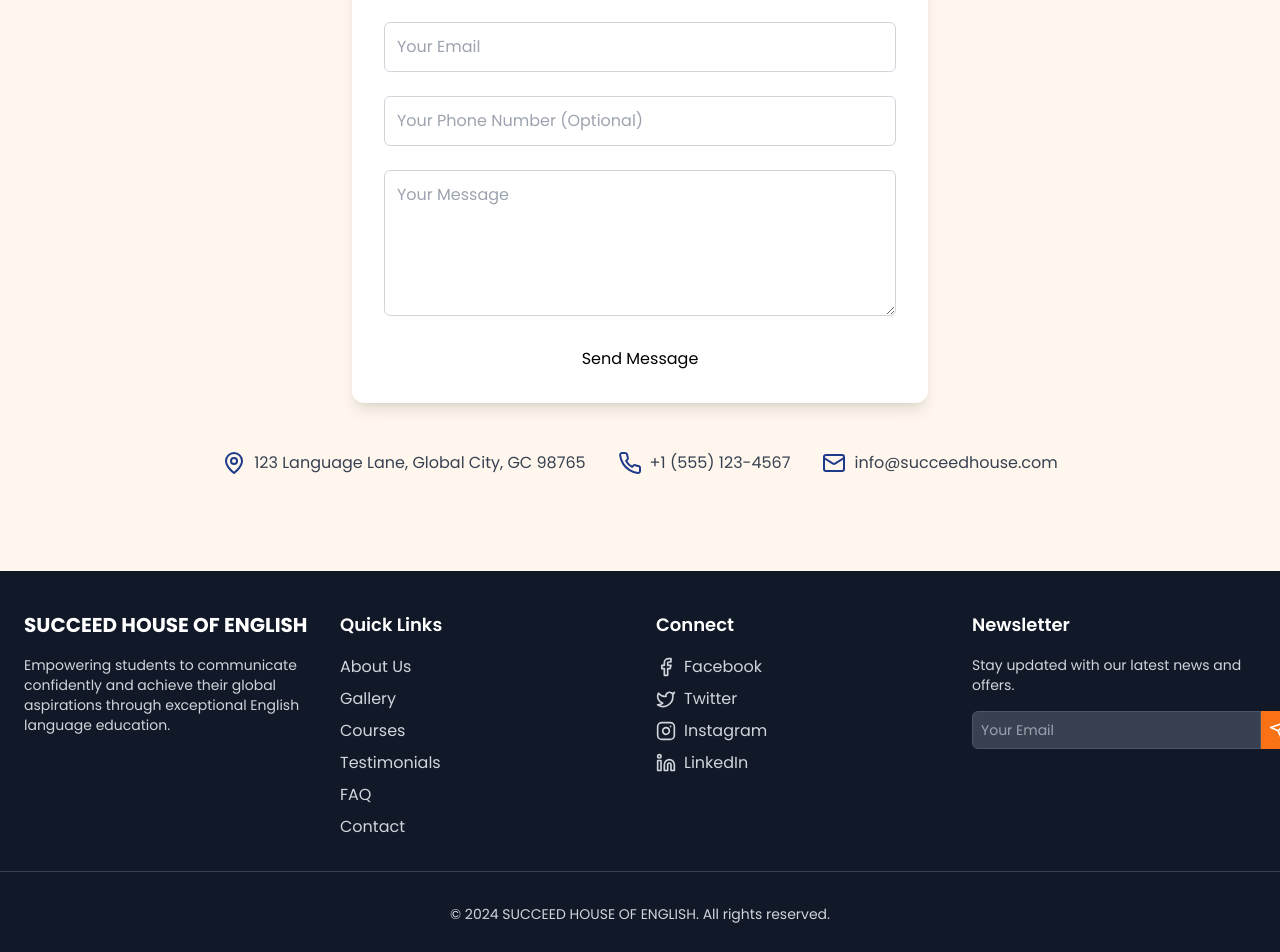
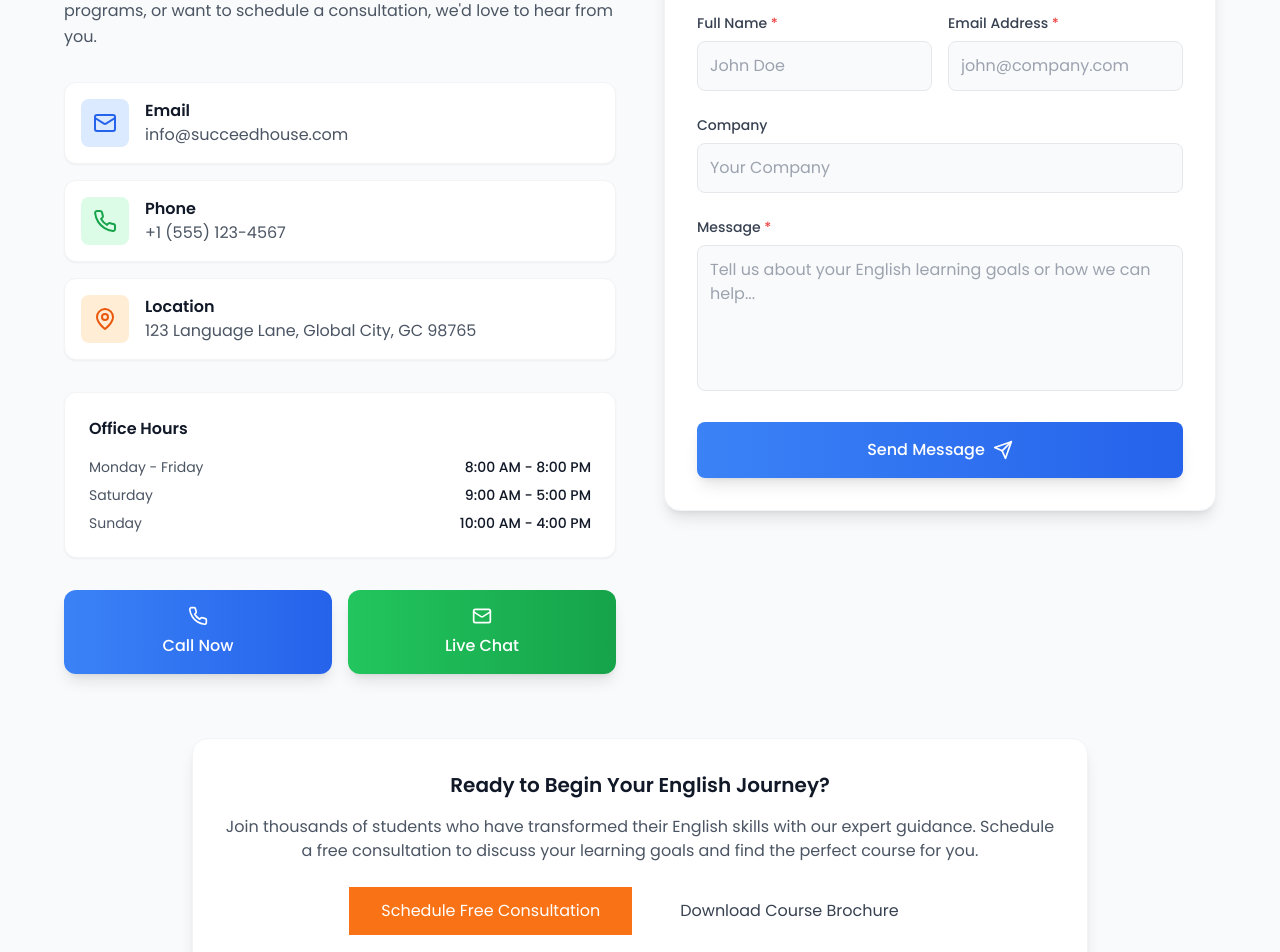
Before and after one commit to dipanshu-official/succed-house-of-english, a React (Vite) app in the folder client/: page / in a window 1280 px wide. Shown: the part 5960-6912 px from the top of the page. Built offline with nearby package versions, Linux system fonts and the light colour scheme.

Commit message:
Redesign Contact Section with Modern Layout

```diff
--- a/client/src/components/sections/Contact.jsx
+++ b/client/src/components/sections/Contact.jsx
@@ -1,15 +1,18 @@
 import React, { useState } from 'react';
-import { MapPin, Phone, Mail } from 'lucide-react';
+import { MapPin, Phone, Mail, Send } from 'lucide-react';
 import { Button } from '../ui/Button';
 import { RevealWrapper } from '../ui/RevealWrapper';
 
 export const Contact = () => {
   const [formData, setFormData] = useState({
-    name: '',
+    fullName: '',
     email: '',
-    phone: '',
+    company: '',
     message: ''
   });
+
+  const [isSubmitting, setIsSubmitting] = useState(false);
+  const [isSubmitted, setIsSubmitted] = useState(false);
 
   const handleChange = (e) => {
     setFormData({
@@ -18,91 +21,244 @@ export const Contact = () => {
     });
   };
 
-  const handleSubmit = (e) => {
+  const handleSubmit = async (e) => {
     e.preventDefault();
-    // Handle form submission here
+    setIsSubmitting(true);
+
+    // Simulate form submission
+    await new Promise(resolve => setTimeout(resolve, 1500));
+
     console.log('Form submitted:', formData);
-    // Reset form
-    setFormData({ name: '', email: '', phone: '', message: '' });
+    setIsSubmitted(true);
+    setIsSubmitting(false);
+
+    // Reset form after 3 seconds
+    setTimeout(() => {
+      setFormData({ fullName: '', email: '', company: '', message: '' });
+      setIsSubmitted(false);
+    }, 3000);
   };
 
   return (
-    <section id="contact" className="py-16 md:py-24 bg-orange-50">
-      <div className="container mx-auto px-6 text-center">
+    <section id="contact" className="py-16 md:py-24 bg-gray-50">
+      <div className="container mx-auto px-6">
         <RevealWrapper>
-          <h2 className="text-3xl md:text-4xl font-bold text-gray-900 mb-12">
-            Get in Touch with SUCCEED HOUSE OF ENGLISH
+          <div className="text-center mb-16">
+            <h2 className="text-3xl md:text-4xl font-bold text-gray-900 mb-4">
+              Get in Touch
             </h2>
+            <p className="text-lg text-gray-600 max-w-2xl mx-auto">
+              Ready to start your English learning journey? We're here to help you every step of the way.
+            </p>
+          </div>
         </RevealWrapper>
+
+        <div className="max-w-6xl mx-auto">
+          <div className="grid grid-cols-1 lg:grid-cols-2 gap-12 items-start">
+            {/* Connect With Us Section */}
             <RevealWrapper delay={200}>
-          <div className="max-w-xl mx-auto bg-white p-8 rounded-xl shadow-lg">
-            <p className="text-gray-600 mb-8">
-              Have questions or ready to enroll? Fill out the form below and we'll get back to you shortly.
+              <div className="space-y-8">
+                <div>
+                  <h3 className="text-2xl font-bold text-gray-900 mb-4">Connect With Us</h3>
+                  <p className="text-gray-600 mb-8 leading-relaxed">
+                    Whether you're interested in our courses, need information about our programs,
+                    or want to schedule a consultation, we'd love to hear from you.
                   </p>
+                </div>
+
+                {/* Contact Information Cards */}
+                <div className="space-y-4">
+                  <div className="flex items-center p-4 bg-white rounded-xl shadow-sm border border-gray-100 hover:shadow-md transition-all duration-300">
+                    <div className="bg-blue-100 p-3 rounded-lg mr-4">
+                      <Mail className="w-6 h-6 text-blue-600" />
+                    </div>
+                    <div>
+                      <h4 className="font-semibold text-gray-900">Email</h4>
+                      <p className="text-gray-600">info@succeedhouse.com</p>
+                    </div>
+                  </div>
+
+                  <div className="flex items-center p-4 bg-white rounded-xl shadow-sm border border-gray-100 hover:shadow-md transition-all duration-300">
+                    <div className="bg-green-100 p-3 rounded-lg mr-4">
+                      <Phone className="w-6 h-6 text-green-600" />
+                    </div>
+                    <div>
+                      <h4 className="font-semibold text-gray-900">Phone</h4>
+                      <p className="text-gray-600">+1 (555) 123-4567</p>
+                    </div>
+                  </div>
+
+                  <div className="flex items-center p-4 bg-white rounded-xl shadow-sm border border-gray-100 hover:shadow-md transition-all duration-300">
+                    <div className="bg-orange-100 p-3 rounded-lg mr-4">
+                      <MapPin className="w-6 h-6 text-orange-600" />
+                    </div>
+                    <div>
+                      <h4 className="font-semibold text-gray-900">Location</h4>
+                      <p className="text-gray-600">123 Language Lane, Global City, GC 98765</p>
+                    </div>
+                  </div>
+                </div>
+
+                {/* Office Hours */}
+                <div className="bg-white p-6 rounded-xl shadow-sm border border-gray-100">
+                  <h4 className="font-semibold text-gray-900 mb-4">Office Hours</h4>
+                  <div className="space-y-2 text-sm">
+                    <div className="flex justify-between">
+                      <span className="text-gray-600">Monday - Friday</span>
+                      <span className="font-medium text-gray-900">8:00 AM - 8:00 PM</span>
+                    </div>
+                    <div className="flex justify-between">
+                      <span className="text-gray-600">Saturday</span>
+                      <span className="font-medium text-gray-900">9:00 AM - 5:00 PM</span>
+                    </div>
+                    <div className="flex justify-between">
+                      <span className="text-gray-600">Sunday</span>
+                      <span className="font-medium text-gray-900">10:00 AM - 4:00 PM</span>
+                    </div>
+                  </div>
+                </div>
+
+                {/* Quick Actions */}
+                <div className="grid grid-cols-1 sm:grid-cols-2 gap-4">
+                  <button className="bg-gradient-to-r from-blue-500 to-blue-600 text-white p-4 rounded-xl hover:from-blue-600 hover:to-blue-700 transition-all duration-300 transform hover:scale-105 shadow-lg">
+                    <Phone className="w-5 h-5 mx-auto mb-2" />
+                    <span className="font-medium">Call Now</span>
+                  </button>
+                  <button className="bg-gradient-to-r from-green-500 to-green-600 text-white p-4 rounded-xl hover:from-green-600 hover:to-green-700 transition-all duration-300 transform hover:scale-105 shadow-lg">
+                    <Mail className="w-5 h-5 mx-auto mb-2" />
+                    <span className="font-medium">Live Chat</span>
+                  </button>
+                </div>
+              </div>
+            </RevealWrapper>
+
+            {/* Start a Conversation Section */}
+            <RevealWrapper delay={400}>
+              <div className="bg-white p-8 rounded-2xl shadow-lg border border-gray-100">
+                <h3 className="text-2xl font-bold text-gray-900 mb-6">Start a Conversation</h3>
+
+                {isSubmitted ? (
+                  <div className="text-center py-12">
+                    <div className="bg-green-100 w-16 h-16 rounded-full flex items-center justify-center mx-auto mb-4">
+                      <Mail className="w-8 h-8 text-green-600" />
+                    </div>
+                    <h4 className="text-xl font-semibold text-gray-900 mb-2">Message Sent!</h4>
+                    <p className="text-gray-600">
+                      Thank you for reaching out. We'll get back to you within 24 hours.
+                    </p>
+                  </div>
+                ) : (
                   <form onSubmit={handleSubmit} className="space-y-6">
+                    <div className="grid grid-cols-1 md:grid-cols-2 gap-4">
                       <div>
+                        <label className="block text-sm font-medium text-gray-700 mb-2">
+                          Full Name <span className="text-red-500">*</span>
+                        </label>
                         <input
                           type="text"
-                  name="name"
-                  placeholder="Your Name"
-                  value={formData.name}
+                          name="fullName"
+                          value={formData.fullName}
                           onChange={handleChange}
                           required
-                  className="w-full p-3 border border-gray-300 rounded-md focus:ring-2 focus:ring-orange-500 focus:border-orange-500 transition duration-300"
+                          placeholder="John Doe"
+                          className="w-full p-3 border border-gray-200 rounded-lg focus:ring-2 focus:ring-blue-500 focus:border-blue-500 transition duration-300 bg-gray-50 focus:bg-white"
                         />
                       </div>
                       <div>
+                        <label className="block text-sm font-medium text-gray-700 mb-2">
+                          Email Address <span className="text-red-500">*</span>
+                        </label>
                         <input
                           type="email"
                           name="email"
-                  placeholder="Your Email"
                           value={formData.email}
                           onChange={handleChange}
                           required
-                  className="w-full p-3 border border-gray-300 rounded-md focus:ring-2 focus:ring-orange-500 focus:border-orange-500 transition duration-300"
+                          placeholder="john@company.com"
+                          className="w-full p-3 border border-gray-200 rounded-lg focus:ring-2 focus:ring-blue-500 focus:border-blue-500 transition duration-300 bg-gray-50 focus:bg-white"
                         />
                       </div>
+                    </div>
+
                     <div>
+                      <label className="block text-sm font-medium text-gray-700 mb-2">
+                        Company
+                      </label>
                       <input
-                  type="tel"
-                  name="phone"
-                  placeholder="Your Phone Number (Optional)"
-                  value={formData.phone}
+                        type="text"
+                        name="company"
+                        value={formData.company}
                         onChange={handleChange}
-                  className="w-full p-3 border border-gray-300 rounded-md focus:ring-2 focus:ring-orange-500 focus:border-orange-500 transition duration-300"
+                        placeholder="Your Company"
+                        className="w-full p-3 border border-gray-200 rounded-lg focus:ring-2 focus:ring-blue-500 focus:border-blue-500 transition duration-300 bg-gray-50 focus:bg-white"
                       />
                     </div>
+
                     <div>
+                      <label className="block text-sm font-medium text-gray-700 mb-2">
+                        Message <span className="text-red-500">*</span>
+                      </label>
                       <textarea
                         name="message"
-                  placeholder="Your Message"
-                  rows={5}
                         value={formData.message}
                         onChange={handleChange}
                         required
-                  className="w-full p-3 border border-gray-300 rounded-md focus:ring-2 focus:ring-orange-500 focus:border-orange-500 transition duration-300"
+                        rows={5}
+                        placeholder="Tell us about your English learning goals or how we can help..."
+                        className="w-full p-3 border border-gray-200 rounded-lg focus:ring-2 focus:ring-blue-500 focus:border-blue-500 transition duration-300 bg-gray-50 focus:bg-white resize-none"
                       />
                     </div>
-              <Button type="submit" className="w-full">
-                Send Message
+
+                    <Button
+                      type="submit"
+                      disabled={isSubmitting}
+                      className="w-full bg-gradient-to-r from-blue-500 to-blue-600 hover:from-blue-600 hover:to-blue-700 text-white py-4 rounded-lg font-medium transition-all duration-300 transform hover:scale-[1.02] shadow-lg disabled:opacity-50 disabled:cursor-not-allowed disabled:transform-none"
+                    >
+                      {isSubmitting ? (
+                        <div className="flex items-center justify-center">
+                          <div className="animate-spin rounded-full h-5 w-5 border-b-2 border-white mr-2"></div>
+                          Sending Message...
+                        </div>
+                      ) : (
+                        <div className="flex items-center justify-center">
+                          <span>Send Message</span>
+                          <Send className="w-5 h-5 ml-2" />
+                        </div>
+                      )}
                     </Button>
                   </form>
+                )}
               </div>
             </RevealWrapper>
+          </div>
+        </div>
 
-        <RevealWrapper delay={400}>
-          <div className="mt-12 text-gray-700 flex flex-col md:flex-row justify-center items-center space-y-4 md:space-y-0 md:space-x-8">
-            <div className="flex items-center gap-2">
-              <MapPin className="w-6 h-6 text-blue-900" />
-              <span>123 Language Lane, Global City, GC 98765</span>
+        {/* Additional Information */}
+        <RevealWrapper delay={600}>
+          <div className="mt-16 text-center">
+            <div className="bg-white p-8 rounded-2xl shadow-lg border border-gray-100 max-w-4xl mx-auto">
+              <h4 className="text-xl font-semibold text-gray-900 mb-4">
+                Ready to Begin Your English Journey?
+              </h4>
+              <p className="text-gray-600 mb-6">
+                Join thousands of students who have transformed their English skills with our expert guidance.
+                Schedule a free consultation to discuss your learning goals and find the perfect course for you.
+              </p>
+              <div className="flex flex-col sm:flex-row justify-center gap-4">
+                <Button
+                  size="lg"
+                  className="bg-orange-500 hover:bg-orange-600 text-white px-8 py-3"
+                >
+                  Schedule Free Consultation
+                </Button>
+                <Button
+                  variant="secondary"
+                  size="lg"
+                  className="border-gray-300 text-gray-700 hover:bg-gray-50 px-8 py-3"
+                >
+                  Download Course Brochure
+                </Button>
               </div>
-            <div className="flex items-center gap-2">
-              <Phone className="w-6 h-6 text-blue-900" />
-              <span>+1 (555) 123-4567</span>
-            </div>
-            <div className="flex items-center gap-2">
-              <Mail className="w-6 h-6 text-blue-900" />
-              <span>info@succeedhouse.com</span>
             </div>
           </div>
         </RevealWrapper>
```
Lines whose indentation alone changed are shown as unchanged.
